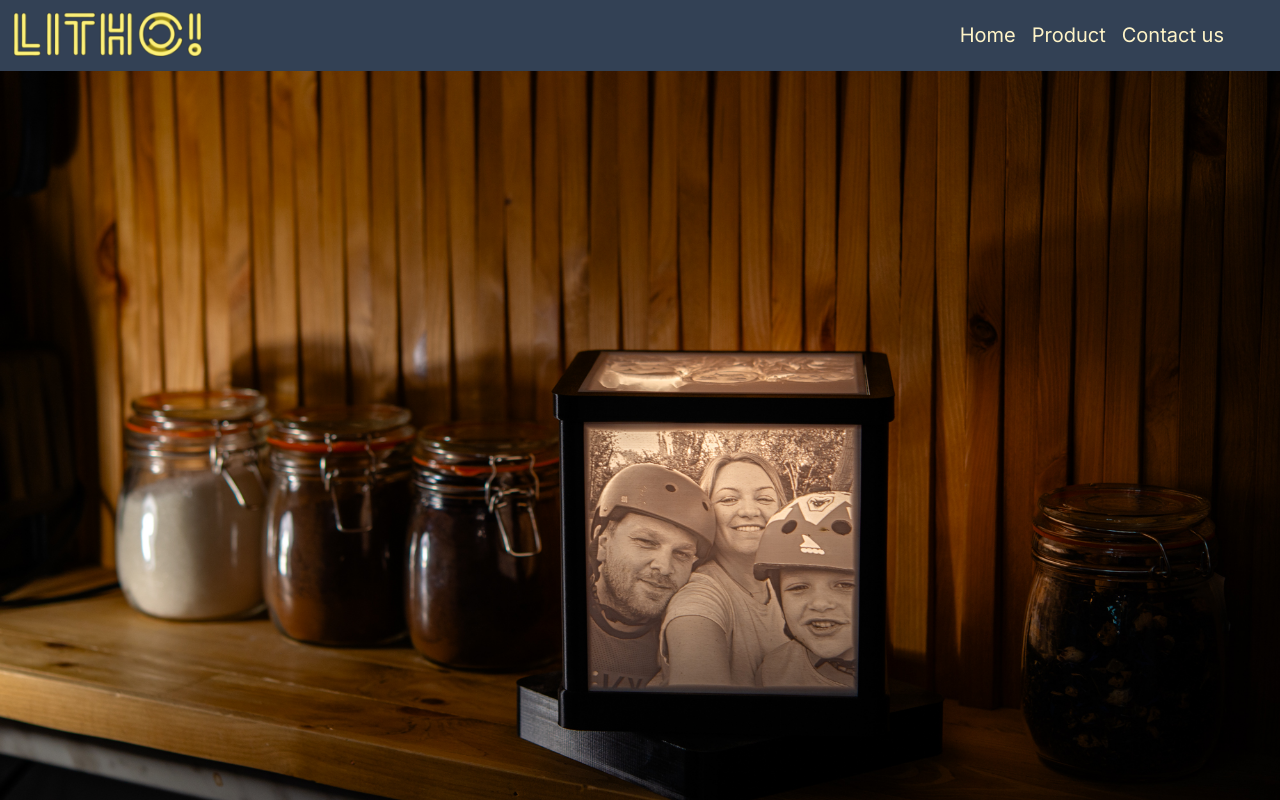
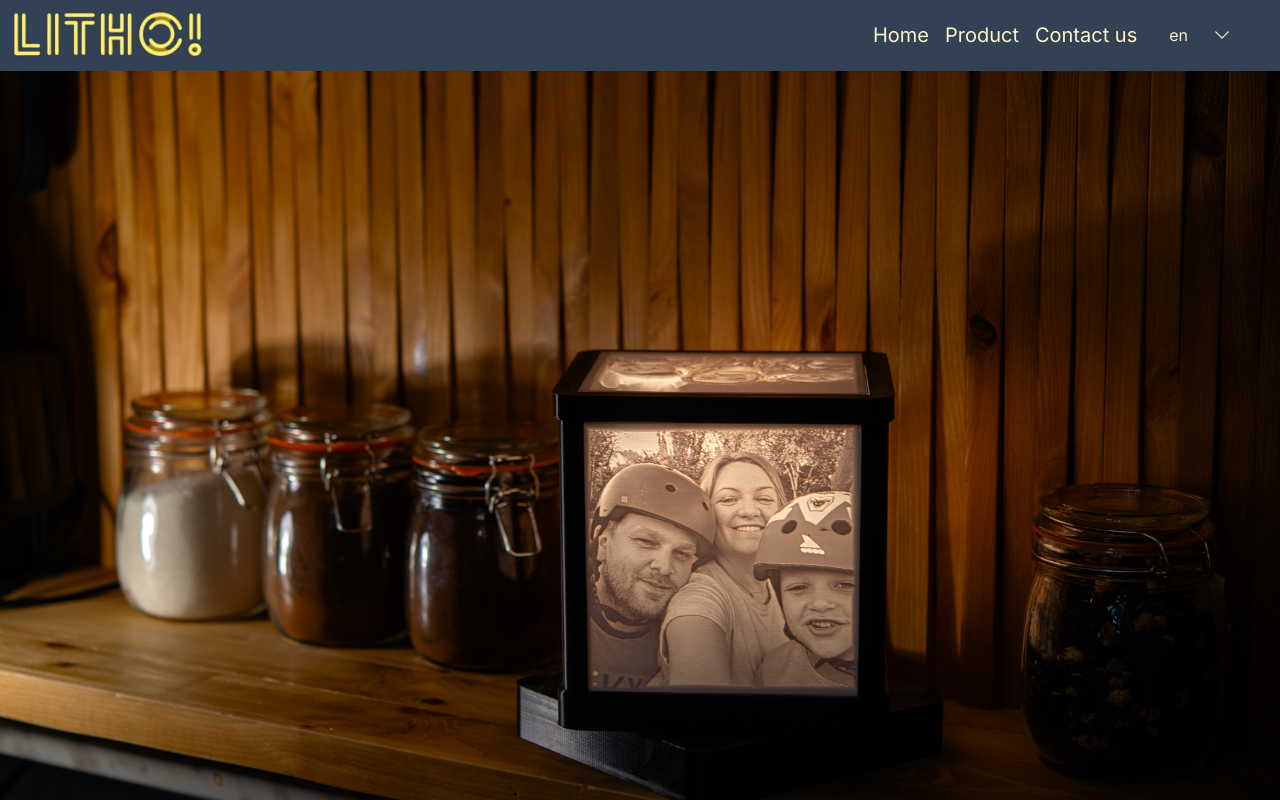
Before and after one commit to artem-chigin/litophany_next_js, a Next.js app: page /en/ in a window 1280 px wide. Shown: the top 800 px of the page. Built offline with nearby package versions, Linux system fonts and the light colour scheme.

Commit message:
added lang dropdown

```diff
--- a/app/components/Header.tsx
+++ b/app/components/Header.tsx
@@ -1,8 +1,9 @@
 import Image from "next/image"
+import NavMenu from "./NavMenu"
+import LangDropdown from "./LangDropdown"
+import { Locale } from "@/i18n-config"
 
-import NavMenu from "./NavMenu"
-
-export default function Header( {lang, menu}: {lang: string, menu: any}) {
+export default function Header( {lang, menu}: {lang: Locale, menu: any}) {
     return (
         <header className="bg-slate-700 p-2">
           <div className="flex items-center justify-between h-auto m-auto text-amber-100 lg:max-w-screen-xl ">
@@ -13,7 +14,11 @@ export default function Header( {lang, menu}: {lang: string, menu: any}) {
               height={200}
               alt="Litho"
             />
-            <NavMenu lang={lang} menu={menu}/>
+            <div className="flex">
+              <NavMenu lang={lang} menu={menu}/>
+              {/* <LangDropdown lang={lang} /> */}
+            </div>
+
           </div>
 
       </header>
--- /dev/null
+++ b/app/components/LangDropdown.tsx
@@ -0,0 +1,35 @@
+'use client'
+
+import { use, useState } from "react";
+import { Locale } from "@/i18n-config";
+import Link from "next/dist/client/link";
+
+
+export default function LangDropdown( {lang}: {lang: Locale}) {
+    const [visible, setVisible] = useState("hidden");
+
+    return (
+        <div className="inline">
+            <div className="flex items-center  hover:text-slate-800 hover:bg-slate-500"  onClick={() => setVisible((visible === "visible") ? "hidden": "visible")} >
+                <button className="inline px-6 py-3">{lang}</button>
+                <svg xmlns="http://www.w3.org/2000/svg" fill="none" viewBox="0 0 24 24" strokeWidth={1.5} stroke="currentColor" className="w-5 h-5">
+                    <path strokeLinecap="round" strokeLinejoin="round" d="M19.5 8.25l-7.5 7.5-7.5-7.5" />
+                </svg>
+            </div>
+
+        <div id="myDropdown" className={`${visible} absolute border`}>
+          <ul>
+            <li>
+                <Link href="#">English</Link>
+            </li>
+            <li>
+                <Link href="#">Русский</Link>
+            </li>
+            <li>
+                <Link href="#">Hy</Link>
+            </li>
+          </ul>
+        </div>
+      </div>
+    )
+}
--- a/app/components/NavMenu.tsx
+++ b/app/components/NavMenu.tsx
@@ -2,6 +2,9 @@
 
 import Link from "next/link";
 import { use, useState } from "react";
+
+import LangDropdown from "./LangDropdown";
+import { Locale } from "@/i18n-config";
 
 interface bar {
     home: string,
@@ -9,7 +12,7 @@ interface bar {
     contact_us: string
 };
 
-export default function NavMenu( {lang, menu} : {lang: string, menu: bar}) {
+export default function NavMenu( {lang, menu} : {lang: Locale, menu: bar}) {
     // const menu: bar = navBar[lang];
     // console.log(typeof(data))
 
@@ -17,7 +20,7 @@ export default function NavMenu( {lang, menu} : {lang: string, menu: bar}) {
     return (
         <nav className="flex items-center">
 
-            <div className="hidden lg:block">
+            <div className="hidden lg:flex">
                 <ul className="inline-flex items-center">
                     <li className="nav-element">
                     <Link href={`/${lang}/`}>{menu.home}</Link>
@@ -29,6 +32,7 @@ export default function NavMenu( {lang, menu} : {lang: string, menu: bar}) {
                     <Link href={`/${lang}#contacts`}>{menu.contact_us}</Link>
                     </li>
                 </ul>
+                <LangDropdown lang={lang}/>
             </div>
 
             <div className="visible lg:invisible">
@@ -40,7 +44,7 @@ export default function NavMenu( {lang, menu} : {lang: string, menu: bar}) {
 
                 {/* <hr></hr> */}
 
-                <div className={menuType}>
+                <div className={`${menuType} my-5 absolute right-0`}>
                     <ul className="text-end lg:hidden">
                         <li className="nav-element">
                         <Link href={`/${lang}/`}>{menu.home}</Link>
@@ -52,6 +56,8 @@ export default function NavMenu( {lang, menu} : {lang: string, menu: bar}) {
                         <Link href={`/${lang}#contacts`}>{menu.contact_us}</Link>
                         </li>
                     </ul>
+
+                    <LangDropdown lang={lang} />
                 </div>
             </div>
 
```
